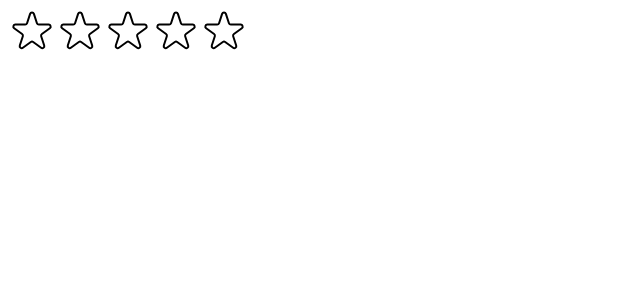
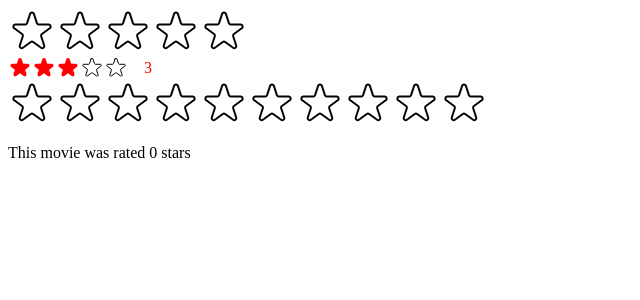
Before and after one commit to Iqbal313-cloud/Movie-Finder, a React (Vite) app: page / in a window 1280 px wide. Shown: the top 300 px of the page, without its empty margins (0-640 px from the left). Built offline with nearby package versions, Linux system fonts and the light colour scheme.

Commit message:
at the end of star component

```diff
--- a/src/StarRating.jsx
+++ b/src/StarRating.jsx
@@ -1,4 +1,5 @@
 import { useState } from "react";
+import PropTypes from "prop-types";
 
 const containerStyle = {
   display: "flex",
@@ -10,48 +11,85 @@
   display: "flex",
 };
 
-const textStyle = {
-  lineHeight: "1",
-  margin: "0",
+StarRating.propTypes = {
+  maxRating: PropTypes.number,
+  defaultRating: PropTypes.number,
+  color: PropTypes.string,
+  size: PropTypes.number,
+  messages: PropTypes.array,
+  className: PropTypes.string,
+  onSetRating: PropTypes.func,
 };
 
-export default function StarRating({ maxRating = 5 }) {
-  const [rating, setRating] = useState(0);
+export default function StarRating({
+  maxRating = 5,
+  color = "#fcc419",
+  size = 48,
+  className = "",
+  messages = [],
+  defaultRating = 0,
+  onSetRating,
+}) {
+  const [rating, setRating] = useState(defaultRating);
+  const [tempRating, setTemprating] = useState(0);
 
   function handleRating(rating) {
     setRating(rating);
+    onSetRating(rating);
   }
+
+  const textStyle = {
+    lineHeight: "1",
+    margin: "0",
+    color,
+    fontSize: `${size / 1.5}px`,
+  };
+
   return (
-    <div style={containerStyle}>
+    <div style={containerStyle} className={className}>
       <div style={starContainerStyle}>
         {Array.from({ length: maxRating }, (_, i) => (
           <Star
             key={i}
+            full={tempRating ? tempRating >= i + 1 : rating >= i + 1}
             onRate={() => handleRating(i + 1)}
-            full={rating >= i + 1}
+            onHoverIn={() => setTemprating(i + 1)}
+            onHoverOut={() => setTemprating(0)}
+            color={color}
+            size={size}
           />
         ))}
       </div>
-      <p style={textStyle}>{rating || ""}</p>
+      <p style={textStyle}>
+        {messages.length === maxRating
+          ? messages[tempRating ? tempRating - 1 : rating - 1]
+          : tempRating || rating || ""}
+      </p>
     </div>
   );
 }
-const starStyle = {
-  width: "48px",
-  height: "48px",
-  display: "block",
-  cursor: "pointer",
-};
 
-function Star({ onRate, full }) {
+function Star({ onRate, full, onHoverIn, onHoverOut, color, size }) {
+  const starStyle = {
+    width: `${size}px`,
+    height: `${size}px`,
+    display: "block",
+    cursor: "pointer",
+  };
   return (
-    <span role="button" style={starStyle} onClick={onRate}>
+    <span
+      role="button"
+      style={starStyle}
+      onClick={onRate}
+      onMouseEnter={onHoverIn}
+      onMouseLeave={onHoverOut}
+    >
       {full ? (
         <svg
           xmlns="http://www.w3.org/2000/svg"
           viewBox="0 0 20 20"
-          fill="#000"
-          stroke="#000"
+          fill={color}
+          stroke={color}
         >
           <path d="M9.049 2.927c.3-.921 1.603-.921 1.902 0l1.07 3.292a1 1 0 00.95.69h3.462c.969 0 1.371 1.24.588 1.81l-2.8 2.034a1 1 0 00-.364 1.118l1.07 3.292c.3.921-.755 1.688-1.54 1.118l-2.8-2.034a1 1 0 00-1.175 0l-2.8 2.034c-.784.57-1.838-.197-1.539-1.118l1.07-3.292a1 1 0 00-.364-1.118L2.98 8.72c-.783-.57-.38-1.81.588-1.81h3.461a1 1 0 00.951-.69l1.07-3.292z" />
         </svg>
--- a/src/main.jsx
+++ b/src/main.jsx
@@ -1,11 +1,27 @@
-import { StrictMode } from "react";
+import { StrictMode, useState } from "react";
 import { createRoot } from "react-dom/client";
 // import App from './App.jsx'
 // import './index.css'
+function Test() {
+  const [movieRating, setMovieRating] = useState(0);
+
+  return (
+    <div>
+      <StarRating color="blue" maxRating={10} onSetRating={setMovieRating} />
+      <p>This movie was rated {movieRating} stars</p>
+    </div>
+  );
+}
+
 import StarRating from "./StarRating";
 createRoot(document.getElementById("root")).render(
   <StrictMode>
     {/* <App /> */}
-    <StarRating maxRating={5} />
+    <StarRating
+      maxRating={5}
+      messages={["Terrible", "bad", "okay", "good", "amazing"]}
+    />
+    <StarRating size={24} color="red" className="test" defaultRating={3} />
+    <Test />
   </StrictMode>
 );
```
